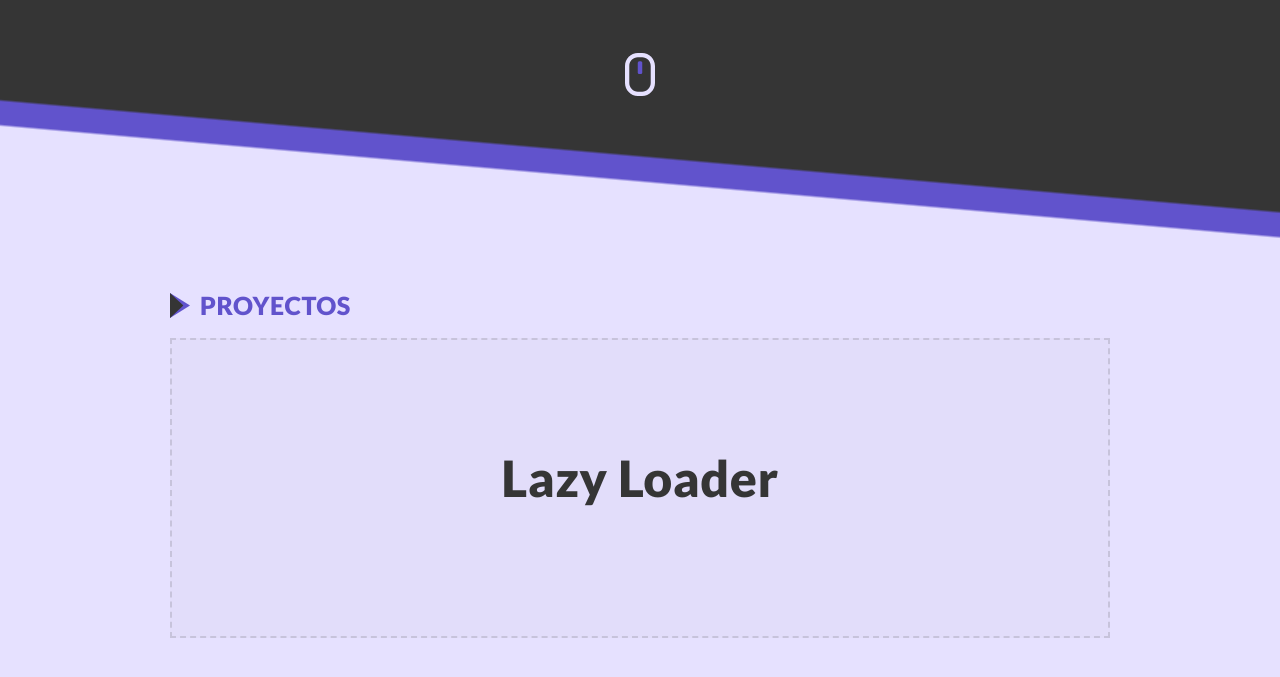
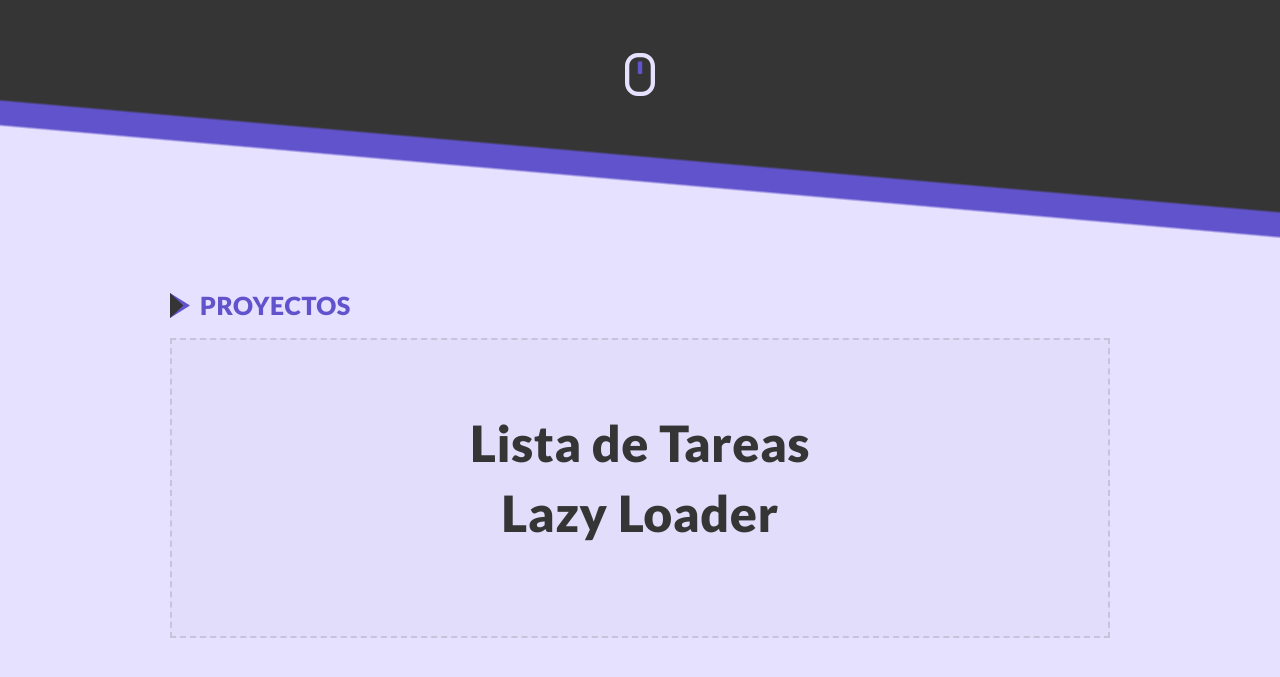
Before and after one commit to roganoalien/roganoalien.github.io, a website: page index.html in a window 1280 px wide. Shown: the part 427-1104 px from the top of the page. Drawn offline with Linux system fonts and the light colour scheme.

Commit message:
added the grinch list

```diff
--- a/index.html
+++ b/index.html
@@ -22,11 +22,11 @@
 		</header>
 		<article class="r-row">
 			<ul class="projects-list r-column">
-				<!-- <li class="project-item">
-					<a href="">Lista de Tareas</a>
-				</li> -->
 				<li class="project-item">
-					<a href="/rogano-lazy">Lazy Loader</a>
+					<a href="/grinch-lista-tareas" target="_blank">Lista de Tareas</a>
+				</li>
+				<li class="project-item">
+					<a href="/rogano-lazy" target="_blank">Lazy Loader</a>
 				</li>
 			</ul>
 		</article>
```
